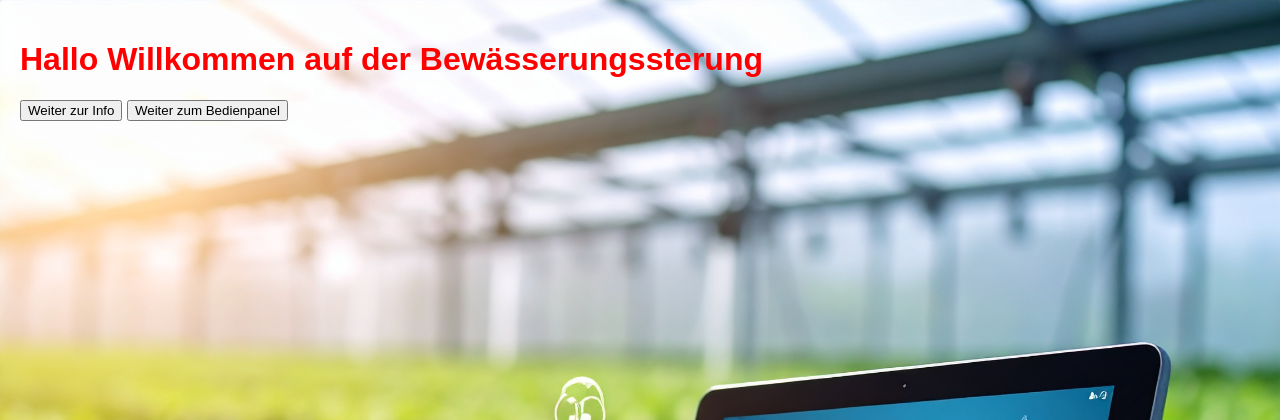
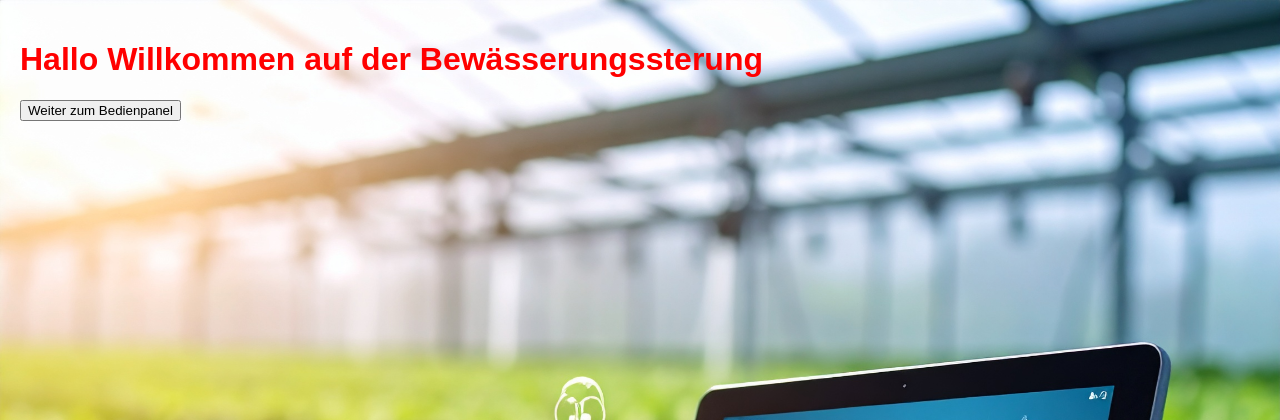
Before and after one commit to ibinsandig/Watering-Server, a Flask app: page / in a window 1280 px wide. Shown: the top 420 px of the page. Run offline with Flask 3, Linux system fonts and the light colour scheme; data that the repository does not hold is empty.

Commit message:
Remove "Weiter zur Info" button from index.html

```diff
--- a/templates/index.html
+++ b/templates/index.html
@@ -9,7 +9,6 @@
 </head>
 <body>
     <h1>Hallo Willkommen auf der Bewässerungssterung</h1>
-    <button onclick="ZurInfo()">Weiter zur Info</button>
     <button onclick="ZumBedienpanel()">Weiter zum Bedienpanel</button>
 </body>
 </html>
```
